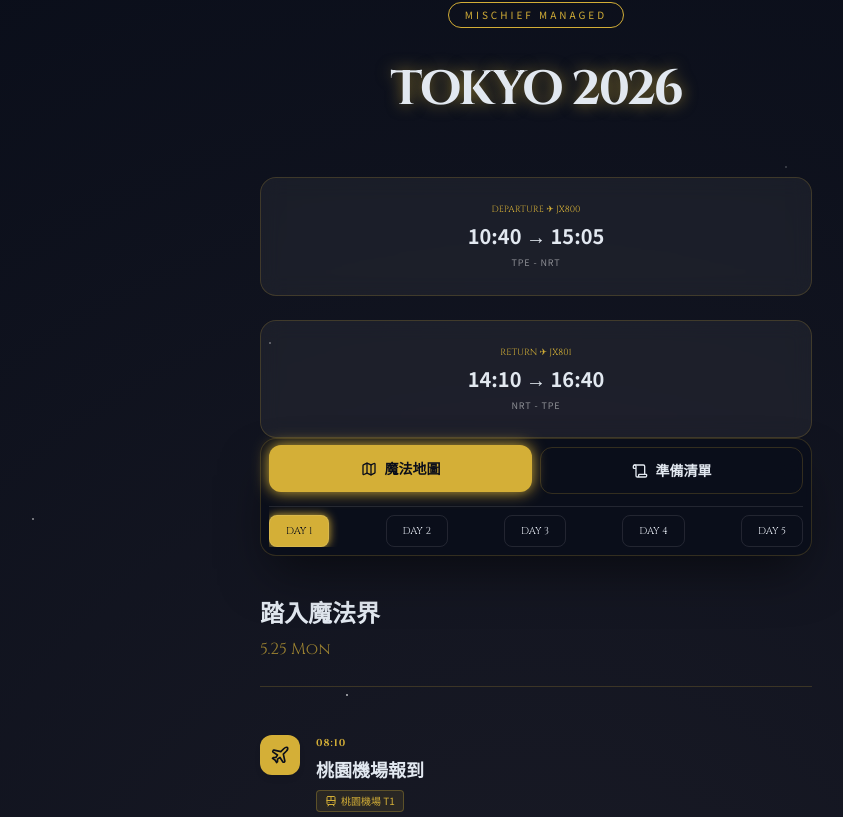
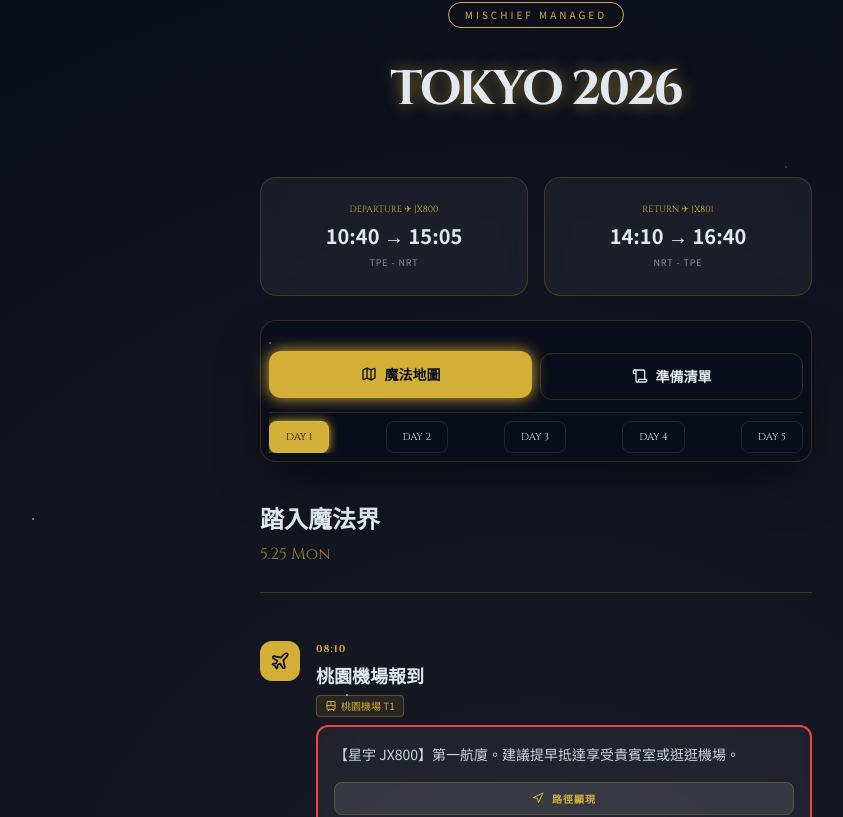
Before and after one commit to liwenchiou/Lumos-Tokyo-Guide, a React (Vite) app: page / in a window 1280 px wide. Shown: the top 817 px of the page, without its empty margins (104-947 px from the left). Built offline with nearby package versions, Linux system fonts and the light colour scheme.

Commit message:
Feature: Auto-select day based on current date during trip

```diff
--- a/src/App.jsx
+++ b/src/App.jsx
@@ -80,7 +80,20 @@ const SparkleEffect = () => {
 
 function App() {
   const [activeTab, setActiveTab] = useState('map');
-  const [currentDay, setCurrentDay] = useState(1);
+  const [currentDay, setCurrentDay] = useState(() => {
+    const today = new Date();
+    const year = today.getFullYear();
+    const month = today.getMonth() + 1;
+    const date = today.getDate();
+
+    // Trip dates: 2026/5/25 ~ 5/29
+    if (year === 2026 && month === 5) {
+      if (date >= 25 && date <= 29) {
+        return date - 24; // 25th is Day 1, 26th is Day 2, etc.
+      }
+    }
+    return 1;
+  });
   const [mealTab, setMealTab] = useState('breakfast');
   const [completedItems, setCompletedItems] = useState([]);
 
--- a/src/index.css
+++ b/src/index.css
@@ -81,9 +81,10 @@ h1 {
 
 .flight-info-grid {
   display: grid;
-  grid-template-cols: 1fr 1fr;
-  gap: 1.5rem;
+  grid-template-columns: 1fr 1fr;
+  gap: 1rem;
   margin-top: 3rem;
+  width: 100%;
 }
 
 .flight-card {
@@ -131,9 +132,11 @@ nav {
   display: flex;
   flex-direction: column;
   gap: 0.5rem;
+  margin-top: 24px;
 }
 
 .main-tabs {
+  margin-top: 24px;
   display: flex;
   gap: 0.5rem;
 }
```
